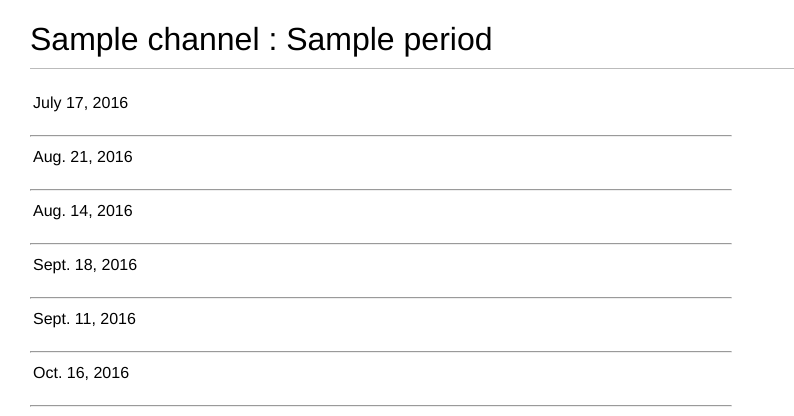
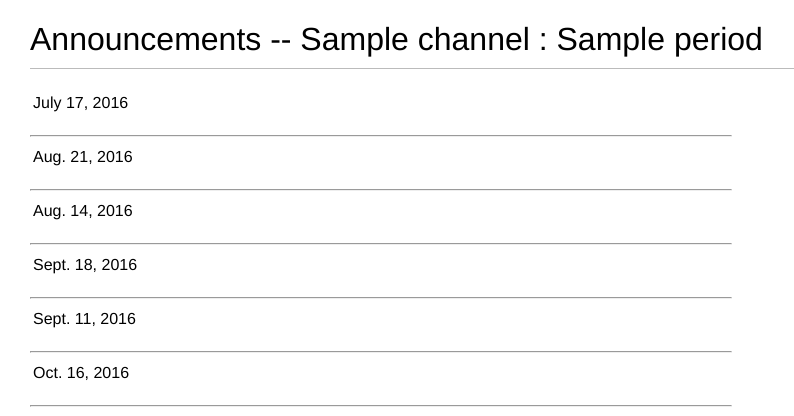
Before and after one commit to sjaa/scheduler, a Django app: template sched_announce/templates/announce/announce_detail.html in a window 1280 px wide. Shown: the top 416 px of the page, without its empty margins (0-794 px from the left). Run offline with Django 3.2, Linux system fonts and the light colour scheme; data comes from the database, SQL or seed files in the repository; tables that the repository leaves empty hold one stand-in row (values such as "Sample post"); the template is opened without the code that fills it: values that come from a table or form of the project are taken from there, most other values are stand-ins (such as "Sample title", 1, 10 or a date in 2020); parts of the project's set-up code (start-up, migrations or seed data) failed here and were passed over.

Commit message:
Change bad period display

```diff
--- a/sched_announce/templates/announce/announce_detail.html
+++ b/sched_announce/templates/announce/announce_detail.html
@@ -1,6 +1,6 @@
 {% extends "announce/base.html" %}
 
-{% block title %} {{ channel }} Announcements {{ year }} {% endblock %}
+{% block title %} Announcements - {{ channel }} {% endblock %}
 
 {% block content %}
 <style>
@@ -15,8 +15,8 @@
         padding-right: 20px;
     }
 </style>
-<h1>{{ channel }} : {{ period }}</h1>
-  {% if bad_period %}
+<h1>Announcements -- {{ channel }} : {{ period }}</h1>
+  {% if period == "bad period" %}
     <p> Start must be <b>before</b> end.</p>
   {% elif not announces %}
     <p> No matching announcements found.</p>
```
